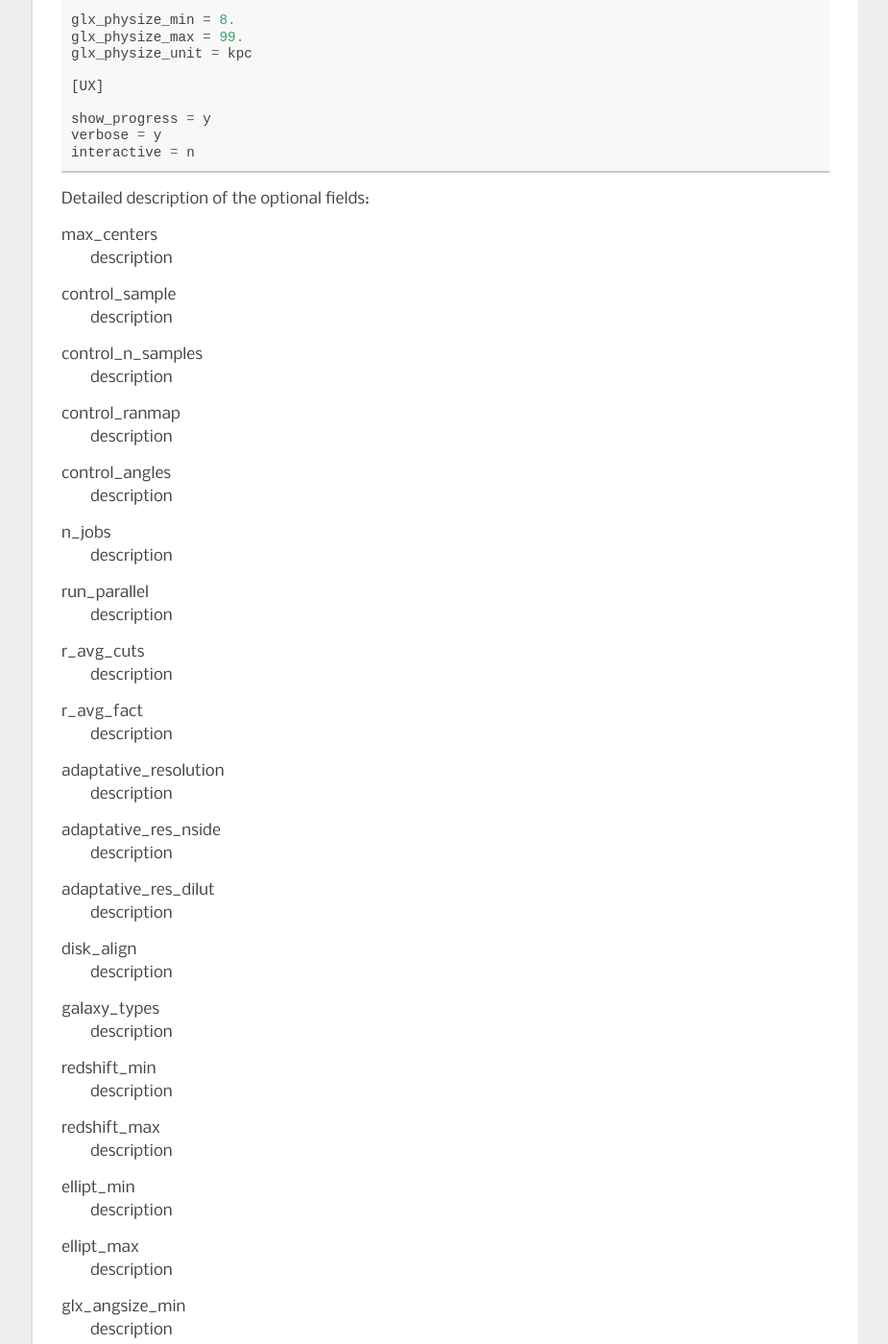
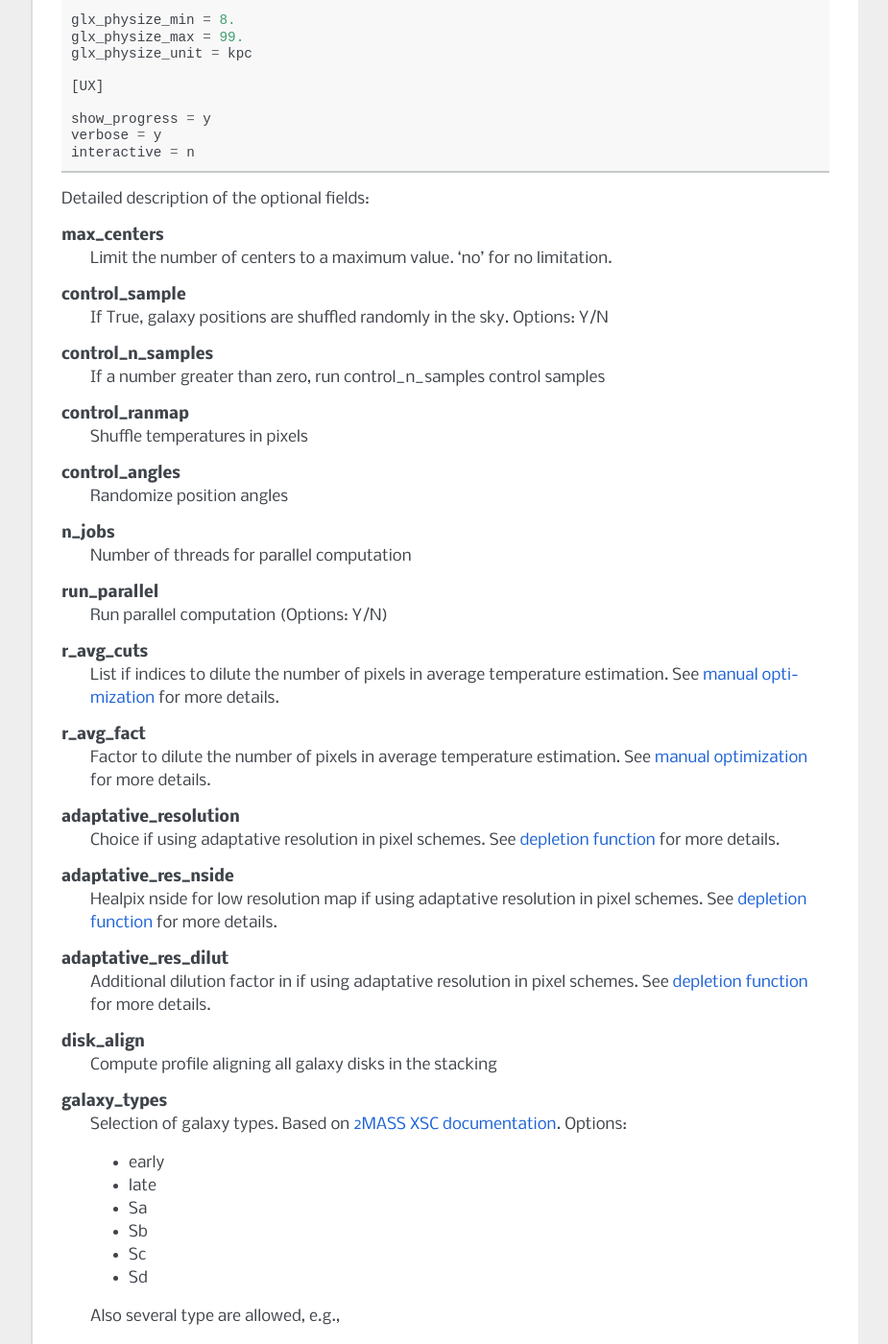
Before and after one commit to mlares/CBR_CrossCorr, a Sphinx documentation site: the page built from doc/source/api/parsing.rst, in a window 1280 px wide and 1400 px high, scrolled down 4924 px. Shown: the whole window at 96% size, without its empty margins (198-1123 px from the left). Built offline with Sphinx 7.4.7, drawn with Linux system fonts in a browser that asks for light colours.

Commit message:
depletion function and docs

```diff
--- a/doc/source/api/parsing.rst
+++ b/doc/source/api/parsing.rst
@@ -267,57 +267,78 @@ The following are optional fields for a given experiment:
 
 Detailed description of the optional fields:
 
-max_centers
+**max_centers**
+   Limit the number of centers to a maximum value.  'no' for no
+   limitation.
+**control_sample**
+   If True, galaxy positions are shuffled randomly in the sky.
+   Options: Y/N
+**control_n_samples**
+   If a number greater than zero, run control_n_samples control samples
+**control_ranmap**
+   Shuffle temperatures in pixels
+**control_angles**
+   Randomize position angles
+**n_jobs**
+   Number of threads for parallel computation
+**run_parallel**
+   Run parallel computation (Options: Y/N)
+**r_avg_cuts**
+   List if indices to dilute the number of pixels in average
+   temperature estimation.  See :ref:`manual optimization<optim_manual>` for more details.
+**r_avg_fact**
+   Factor to dilute the number of pixels in average
+   temperature estimation.  See :ref:`manual optimization<optim_manual>` for more details.
+**adaptative_resolution**
+   Choice if using adaptative resolution in pixel schemes. See
+   :ref:`depletion function<optim_depletion>` for more details.
+**adaptative_res_nside**
+   Healpix nside for low resolution map if
+   using adaptative resolution in pixel schemes. See
+   :ref:`depletion function<optim_depletion>` for more details.
+**adaptative_res_dilut**
+   Additional dilution factor in if
+   using adaptative resolution in pixel schemes. See
+   :ref:`depletion function<optim_depletion>` for more details.
+**disk_align**
+   Compute profile aligning all galaxy disks in the stacking
+**galaxy_types**
+   Selection of galaxy types. Based on `2MASS XSC documentation <http://tdc-www.harvard.edu/2mrs/2mrs_readme.html>`_.  Options:
+
+   * early
+   * late
+   * Sa
+   * Sb
+   * Sc
+   * Sd
+
+   Also several type are allowed, e.g.,
+
+   * Sc Sd
+
+**redshift_min**
    description
-control_sample
+**redshift_max**
    description
-control_n_samples
+**ellipt_min**
    description
-control_ranmap
+**ellipt_max**
    description
-control_angles
+**glx_angsize_min**
    description
-n_jobs
+**glx_angsize_max**
    description
-run_parallel
+**glx_angsize_unit**
    description
-r_avg_cuts
+**glx_physize_min**
    description
-r_avg_fact
+**glx_physize_max**
    description
-adaptative_resolution
+**glx_physize_unit**
    description
-adaptative_res_nside
+**show_progress**
    description
-adaptative_res_dilut
+**verbose**
    description
-disk_align
+**interactive**
    description
-galaxy_types
-   description
-redshift_min
-   description
-redshift_max
-   description
-ellipt_min
-   description
-ellipt_max
-   description
-glx_angsize_min
-   description
-glx_angsize_max
-   description
-glx_angsize_unit
-   description
-glx_physize_min
-   description
-glx_physize_max
-   description
-glx_physize_unit
-   description
-show_progress
-   description
-verbose
-   description
-interactive
-   description
--- a/doc/source/index.rst
+++ b/doc/source/index.rst
@@ -40,6 +40,7 @@ Getting Started
    api/description
    api/parsing
    api/visualization
+   api/optimizations
 
 *******************
 Module description
```
Also changed, not shown: doc/source/api/optimizations.rst (added, +49 -0 lines), 7 other files.
